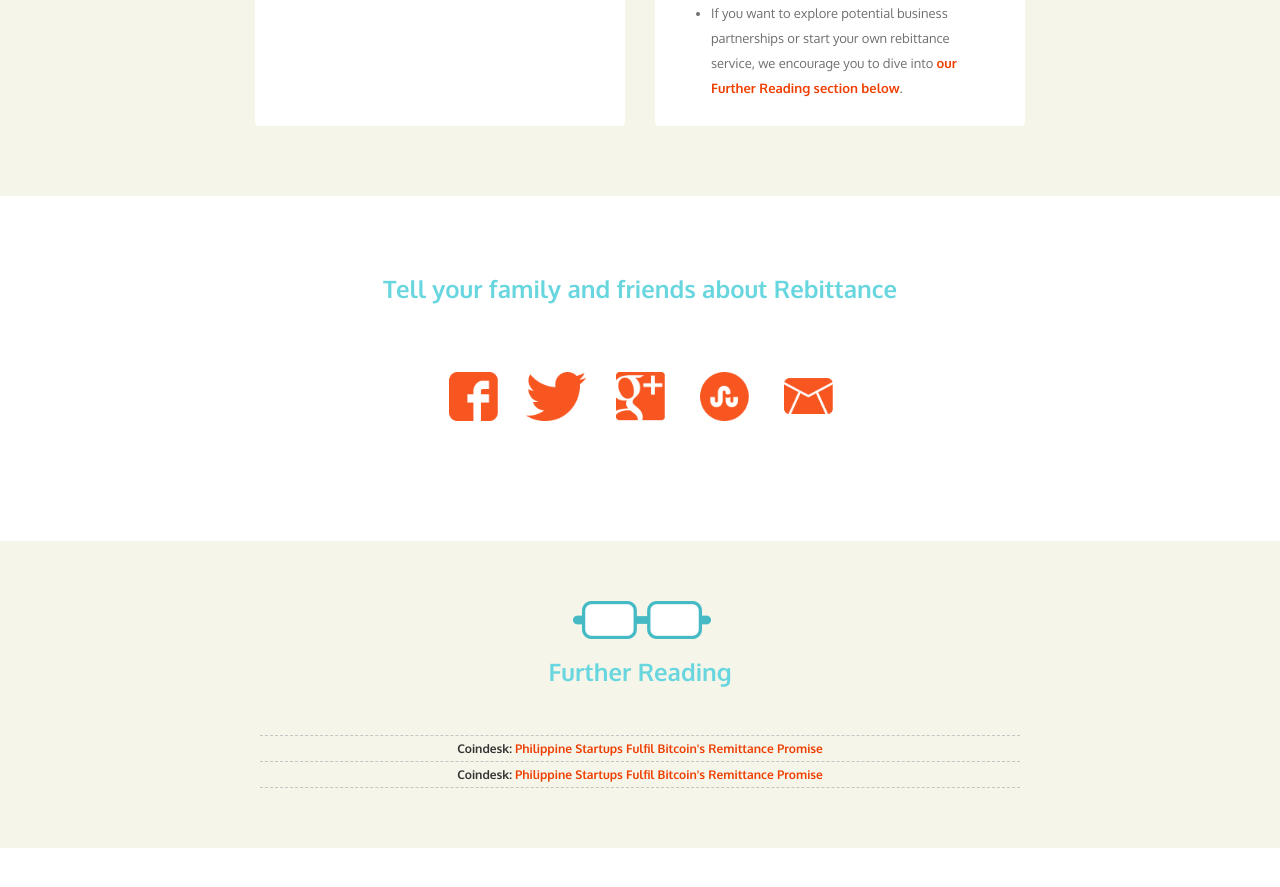
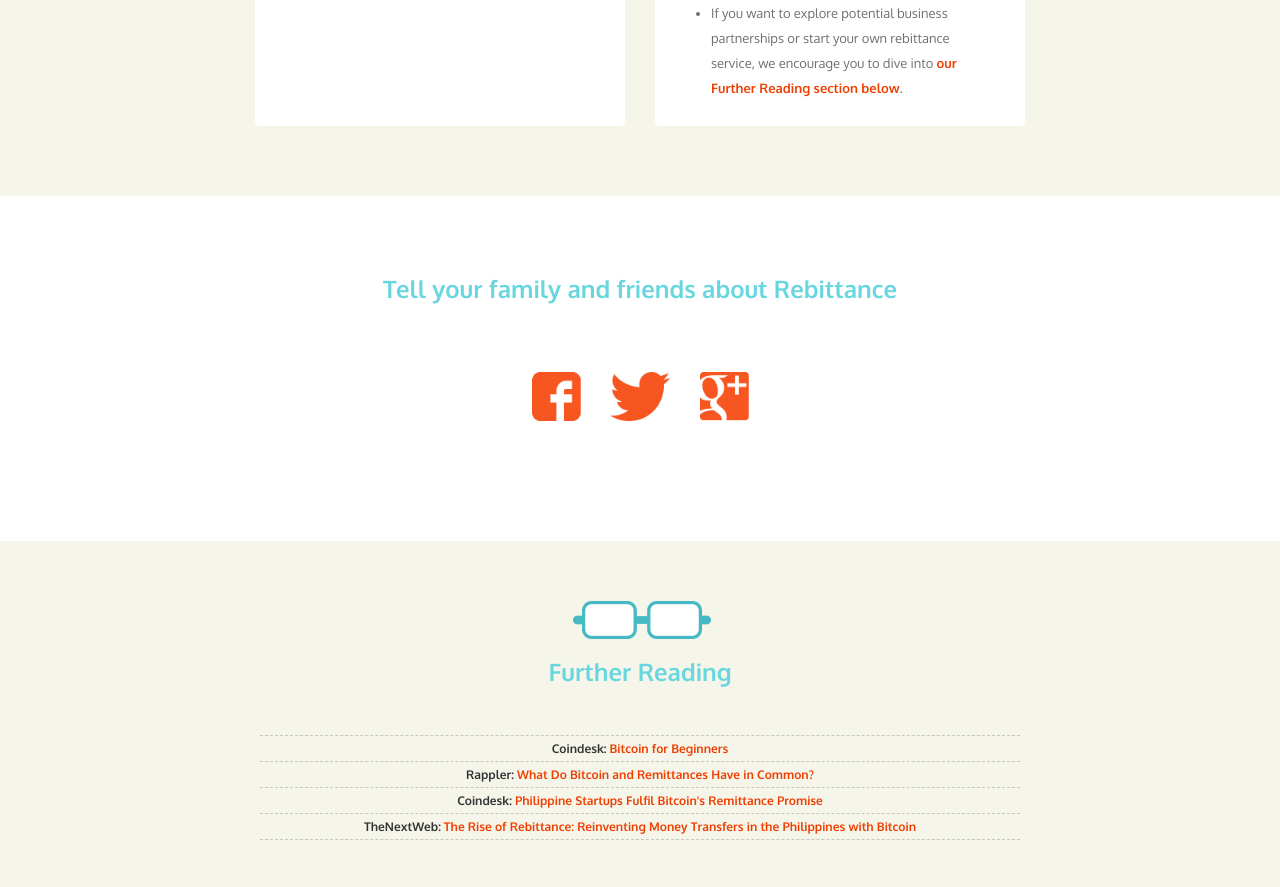
Before and after one commit to sciventures/rebittance, a Jekyll site: the page index.html, which Jekyll copies as it is, in a window 1280 px wide and 900 px high, scrolled down 4237 px. Shown: the top 887 px of the window. Built offline with Jekyll 4.4.1, drawn with Linux system fonts in a browser that asks for light colours; before the commit the page ends 5085 px from its top, so only the background shows below that.

Commit message:
fixing share linkes

```diff
--- a/index.html
+++ b/index.html
@@ -4,10 +4,10 @@
 <meta charset="utf-8">
 <meta http-equiv="X-UA-Compatible" content="IE=edge">
 <meta name="viewport" content="width=device-width, initial-scale=1">
-<meta name="description" content="">
-<meta name="keywords" content="">
-<meta name="author" content="">
-
+<meta name="description" content="Bitcoin + Remittance = Rebittance">
+<meta name="keywords" content="remittance,money transfers,philippines,rebittance,remit,money,bitcoin,cryptocurrency">
+<meta name="author" content="Rebittance.org">
+<meta content="http://rebittance.org/images/rebittance-banner.png" property="og:image">
 <title>
 Let's make remittances cheaper
 </title>
@@ -265,11 +265,12 @@
       <h3 class="bluetext">Tell your family and friends about Rebittance</h3>
 
         <div id="socialmediaicons">
-          <div class="socialmedia"><a href="#"><img src="images/facebook.png"></a></div>
-          <div class="socialmedia"><a href="#"><img src="images/twitter.png"></a></div>
-          <div class="socialmedia"><a href="#"><img src="images/googleplus.png"></a></div>
-          <div class="socialmedia"><a href="#"><img src="images/stumbleupon.png"></a></div>
-          <div class="socialmedia"><a href="#"><img src="images/mail.png"></a></div>
+
+          <div class="socialmedia"><a href="https://www.facebook.com/dialog/share?app_id=834894356551062&display=popup&href=http%3A%2F%2Frebittance.org&redirect_uri=https%3A%2F%2Frebittance.org"><img src="images/facebook.png"></a></div>
+          <div class="socialmedia"><a href="https://twitter.com/share?text=Reinventing+money+transfers+with+Bitcoin&url=http%3A%2F%2Frebittance.org"><img src="images/twitter.png"></a></div>
+          <div class="socialmedia"><a href="https://plus.google.com/share?url=http%3A%2F%2Frebittance.org"><img src="images/googleplus.png"></a></div>
+          <!-- <div class="socialmedia"><a href="#"><img src="images/stumbleupon.png"></a></div> -->
+          <!-- <div class="socialmedia"><a href="#"><img src="images/mail.png"></a></div> -->
         </div>
 
     </div>
@@ -290,9 +291,10 @@
       <div id="furtherreadingnews">
 
         <ul class="furtherreadingcontent text-center col-md-8 col-sm-12 col-xs-12">
-
-          <li><a href="#"><span class="boldtext">Coindesk:</span> <span class="orangetext">Philippine Startups Fulfil Bitcoin's Remittance Promise</span></a></li>
-          <li><a href="#"><span class="boldtext">Coindesk:</span> <span class="orangetext">Philippine Startups Fulfil Bitcoin's Remittance Promise</span></a></li>
+          <li><a href="http://www.coindesk.com/information/"><span class='boldtext'>Coindesk:</span> <span class='orangetext'>Bitcoin for Beginners</span></a></li>
+          <li><a href="http://www.rappler.com/business/features/37813-what-do-bitcoin-and-remittances-have-in-common"><span class="boldtext">Rappler:</span> <span class="orangetext">What Do Bitcoin and Remittances Have in Common?</span></a></li>
+          <li><a href="http://www.coindesk.com/philippines-startups-fulfil-bitcoins-remittance-promise/"><span class="boldtext">Coindesk:</span> <span class="orangetext">Philippine Startups Fulfil Bitcoin's Remittance Promise</span></a></li>
+          <li><a href="http://thenextweb.com/insider/2014/09/28/rise-rebittance-reinventing-money-transfers-philippines-bitcoin"><span class="boldtext">TheNextWeb:</span> <span class="orangetext">The Rise of Rebittance: Reinventing Money Transfers in the Philippines with Bitcoin</span></a></li>
 
         </ul>
 
```
